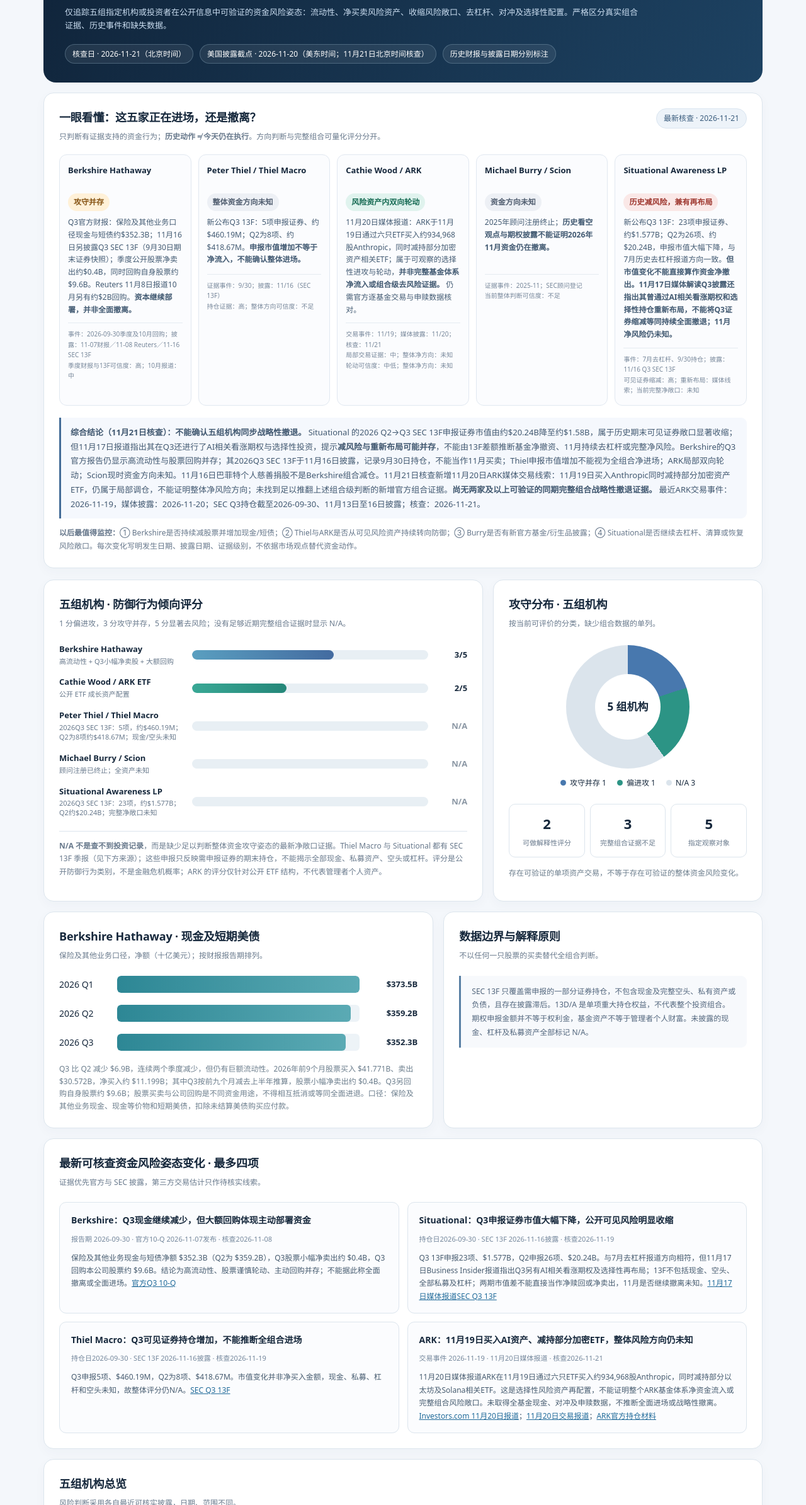
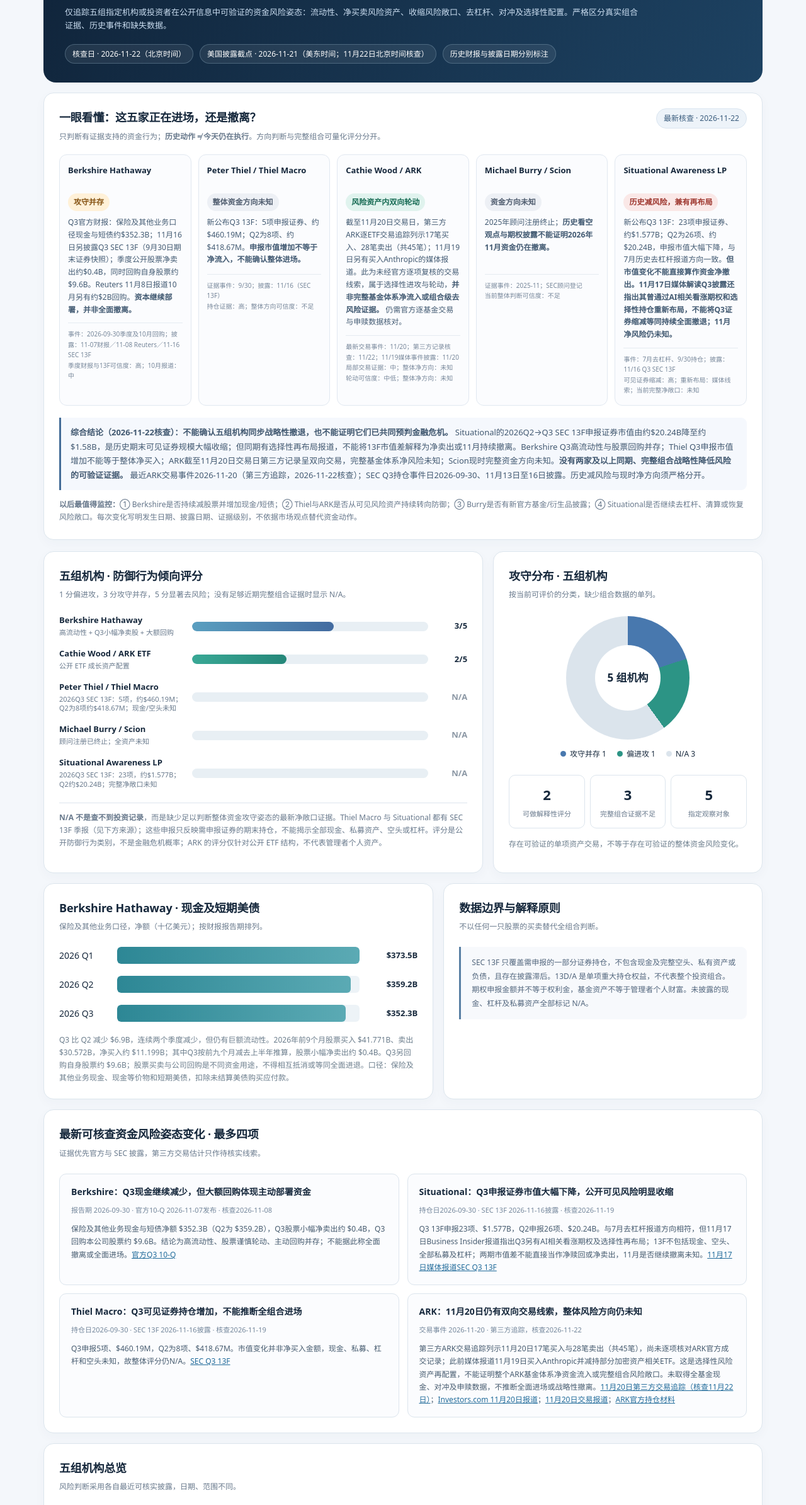
Before and after one commit to VincentJiangHY/smart-money-radar, a plain HTML site: page index.html in a window 1280 px wide. Shown: the part 120-2509 px from the top of the page at 63% size. Drawn offline with Linux system fonts and the light colour scheme.

Commit message:
Update Smart Money Radar evidence check for 2026-11-22

```diff
--- a/index.html
+++ b/index.html
@@ -37,18 +37,18 @@
       <div class="eyebrow">PUBLIC CAPITAL RISK MONITOR</div>
       <h1>Smart Money Radar｜投资机构大资金攻守追踪</h1>
       <p>仅追踪五组指定机构或投资者在公开信息中可验证的资金风险姿态：流动性、净买卖风险资产、收缩风险敞口、去杠杆、对冲及选择性配置。严格区分真实组合证据、历史事件和缺失数据。</p>
-      <div class="meta"><span class="chip">核查日 · 2026-11-21（北京时间）</span><span class="chip">美国披露截点 · 2026-11-20（美东时间；11月21日北京时间核查）</span><span class="chip">历史财报与披露日期分别标注</span></div>
+      <div class="meta"><span class="chip">核查日 · 2026-11-22（北京时间）</span><span class="chip">美国披露截点 · 2026-11-21（美东时间；11月22日北京时间核查）</span><span class="chip">历史财报与披露日期分别标注</span></div>
     </header>
     <section class="card stance" aria-labelledby="capital-direction">
-      <div class="stance-head"><div><h2 id="capital-direction">一眼看懂：这五家正在进场，还是撤离？</h2><p>只判断有证据支持的资金行为；<strong>历史动作 ≠ 今天仍在执行</strong>。方向判断与完整组合可量化评分分开。</p></div><span class="chip" style="color:#3b5d7e;background:#edf3f9;border-color:#dae5f0">最新核查 · 2026-11-21</span></div>
+      <div class="stance-head"><div><h2 id="capital-direction">一眼看懂：这五家正在进场，还是撤离？</h2><p>只判断有证据支持的资金行为；<strong>历史动作 ≠ 今天仍在执行</strong>。方向判断与完整组合可量化评分分开。</p></div><span class="chip" style="color:#3b5d7e;background:#edf3f9;border-color:#dae5f0">最新核查 · 2026-11-22</span></div>
       <div class="signals">
         <div class="signal"><div class="org">Berkshire Hathaway</div><span class="tag defensive">攻守并存</span><div class="why">Q3官方财报：保险及其他业务口径现金与短债约$352.3B；11月16日另披露Q3 SEC 13F（9月30日期末证券快照）；季度公开股票净卖出约$0.4B，同时回购自身股票约$9.6B。Reuters 11月8日报道10月另有约$2B回购。<strong>资本继续部署，并非全面撤离。</strong></div><div class="when">事件：2026-09-30季度及10月回购；披露：11-07财报／11-08 Reuters／11-16 SEC 13F<br>季度财报与13F可信度：高；10月报道：中</div></div>
         <div class="signal"><div class="org">Peter Thiel / Thiel Macro</div><span class="tag uncertain">整体资金方向未知</span><div class="why">新公布Q3 13F：5项申报证券、约$460.19M；Q2为8项、约$418.67M。<strong>申报市值增加不等于净流入，不能确认整体进场。</strong></div><div class="when">证据事件：9/30；披露：11/16（SEC 13F）<br>持仓证据：高；整体方向可信度：不足</div></div>
-        <div class="signal"><div class="org">Cathie Wood / ARK</div><span class="tag active">风险资产内双向轮动</span><div class="why">11月20日媒体报道：ARK于11月19日通过六只ETF买入约934,968股Anthropic，同时减持部分加密资产相关ETF；属于可观察的选择性进攻与轮动，<strong>并非完整基金体系净流入或组合级去风险证据。</strong> 仍需官方逐基金交易与申赎数据核对。</div><div class="when">交易事件：11/19；媒体披露：11/20；核查：11/21<br>局部交易证据：中；整体净方向：未知<br>轮动可信度：中低；整体净方向：未知</div></div>
+        <div class="signal"><div class="org">Cathie Wood / ARK</div><span class="tag active">风险资产内双向轮动</span><div class="why">截至11月20日交易日，第三方ARK逐ETF交易追踪列示17笔买入、28笔卖出（共45笔）；11月19日另有买入Anthropic的媒体报道。此为未经官方逐项复核的交易线索，属于选择性进攻与轮动，<strong>并非完整基金体系净流入或组合级去风险证据。</strong> 仍需官方逐基金交易与申赎数据核对。</div><div class="when">最新交易事件：11/20；第三方记录核查：11/22；11/19媒体事件披露：11/20<br>局部交易证据：中；整体净方向：未知<br>轮动可信度：中低；整体净方向：未知</div></div>
         <div class="signal"><div class="org">Michael Burry / Scion</div><span class="tag uncertain">资金方向未知</span><div class="why">2025年顾问注册终止；<strong>历史看空观点与期权披露不能证明2026年11月资金仍在撤离。</strong></div><div class="when">证据事件：2025-11；SEC顾问登记<br>当前整体判断可信度：不足</div></div>
         <div class="signal"><div class="org">Situational Awareness LP</div><span class="tag reduced">历史减风险，兼有再布局</span><div class="why">新公布Q3 13F：23项申报证券、约$1.577B；Q2为26项、约$20.24B，申报市值大幅下降，与7月历史去杠杆报道方向一致。<strong>但市值变化不能直接算作资金净撤出。11月17日媒体解读Q3披露还指出其曾通过AI相关看涨期权和选择性持仓重新布局，不能将Q3证券缩减等同持续全面撤退；11月净风险仍未知。</strong></div><div class="when">事件：7月去杠杆、9/30持仓；披露：11/16 Q3 SEC 13F<br>可见证券缩减：高；重新布局：媒体线索；当前完整净敞口：未知</div></div>
       </div>
-      <div class="stance-conclusion"><strong>综合结论（11月21日核查）：不能确认五组机构同步战略性撤退。</strong> Situational 的2026 Q2→Q3 SEC 13F申报证券市值由约$20.24B降至约$1.58B，属于历史期末可见证券敞口显著收缩；但11月17日报道指出其在Q3还进行了AI相关看涨期权与选择性投资，提示<strong>减风险与重新布局可能并存</strong>，不能由13F差额推断基金净撤资、11月持续去杠杆或完整净风险。Berkshire的Q3官方报告仍显示高流动性与股票回购并存；其2026Q3 SEC 13F于11月16日披露，记录9月30日持仓，不能当作11月买卖；Thiel申报市值增加不能视为全组合净进场；ARK局部双向轮动；Scion现时资金方向未知。11月16日巴菲特个人慈善捐股不是Berkshire组合减仓。11月21日核查新增11月20日ARK媒体交易线索：11月19日买入Anthropic同时减持部分加密资产ETF，仍属于局部调仓，不能证明整体净风险方向；未找到足以推翻上述组合级判断的新增官方组合证据。<strong>尚无两家及以上可验证的同期完整组合战略性撤退证据。</strong> 最近ARK交易事件：2026-11-19，媒体披露：2026-11-20；SEC Q3持仓截至2026-09-30、11月13日至16日披露；核查：2026-11-21。</div>
+      <div class="stance-conclusion"><strong>综合结论（2026-11-22核查）：不能确认五组机构同步战略性撤退，也不能证明它们已共同预判金融危机。</strong> Situational的2026Q2→Q3 SEC 13F申报证券市值由约$20.24B降至约$1.58B，是历史期末可见证券规模大幅收缩；但同期有选择性再布局报道，不能将13F市值差解释为净卖出或11月持续撤离。Berkshire Q3高流动性与股票回购并存；Thiel Q3申报市值增加不能等于整体净买入；ARK截至11月20日交易日第三方记录呈双向交易，完整基金体系净风险未知；Scion现时完整资金方向未知。<strong>没有两家及以上同期、完整组合战略性降低风险的可验证证据。</strong> 最近ARK交易事件2026-11-20（第三方追踪，2026-11-22核查）；SEC Q3持仓事件日2026-09-30、11月13日至16日披露。历史减风险与现时净方向须严格分开。</div>
       <p class="stance-note"><strong>以后最值得监控：</strong>① Berkshire是否持续减股票并增加现金/短债；② Thiel与ARK是否从可见风险资产持续转向防御；③ Burry是否有新官方基金/衍生品披露；④ Situational是否继续去杠杆、清算或恢复风险敞口。每次变化写明发生日期、披露日期、证据级别，不依据市场观点替代资金动作。</p>
     </section>
     <section class="main">
@@ -88,7 +88,7 @@
         <div class="event"><b>Berkshire：Q3现金继续减少，但大额回购体现主动部署资金</b><time>报告期 2026-09-30 · 官方10-Q 2026-11-07发布 · 核查2026-11-08</time><p>保险及其他业务现金与短债净额 $352.3B（Q2为 $359.2B），Q3股票小幅净卖出约 $0.4B，Q3回购本公司股票约 $9.6B。结论为高流动性、股票谨慎轮动、主动回购并存；不能据此称全面撤离或全面进场。<a target="_blank" rel="noopener noreferrer" href="https://www.berkshirehathaway.com/qtrly/3rdqtr26.pdf">官方Q3 10-Q</a></p></div>
         <div class="event"><b>Situational：Q3申报证券市值大幅下降，公开可见风险明显收缩</b><time>持仓日2026-09-30 · SEC 13F 2026-11-16披露 · 核查2026-11-19</time><p>Q3 13F申报23项、$1.577B，Q2申报26项、$20.24B。与7月去杠杆报道方向相符，但11月17日Business Insider报道指出Q3另有AI相关看涨期权及选择性再布局；13F不包括现金、空头、全部私募及杠杆；两期市值差不能直接当作净赎回或净卖出，11月是否继续撤离未知。<a target="_blank" rel="noopener noreferrer" href="https://www.businessinsider.com/leopold-aschenbrenner-hedge-fund-ai-stocks-q3-shaz-be-dram-2026-11">11月17日媒体报道</a><a target="_blank" rel="noopener noreferrer" href="https://www.sec.gov/Archives/edgar/data/2045724/000093583626000610/xslForm13F_X02/primary_doc.xml">SEC Q3 13F</a></p></div>
         <div class="event"><b>Thiel Macro：Q3可见证券持仓增加，不能推断全组合进场</b><time>持仓日2026-09-30 · SEC 13F 2026-11-16披露 · 核查2026-11-19</time><p>Q3申报5项、$460.19M，Q2为8项、$418.67M。市值变化并非净买入金额，现金、私募、杠杆和空头未知，故整体评分仍N/A。<a target="_blank" rel="noopener noreferrer" href="https://www.sec.gov/Archives/edgar/data/1562087/000131586326000787/xslForm13F_X02/primary_doc.xml">SEC Q3 13F</a></p></div>
-        <div class="event"><b>ARK：11月19日买入AI资产、减持部分加密ETF，整体风险方向仍未知</b><time>交易事件 2026-11-19 · 11月20日媒体报道 · 核查2026-11-21</time><p>11月20日媒体报道ARK在11月19日通过六只ETF买入约934,968股Anthropic，同时减持部分以太坊及Solana相关ETF。这是选择性风险资产再配置，不能证明整个ARK基金体系净资金流入或完整组合风险敞口。未取得全基金现金、对冲及申赎数据，不推断全面进场或战略性撤离。<a target="_blank" rel="noopener noreferrer" href="https://www.investors.com/news/cathie-wood-anthropic-ipo-ark-invest-etfs-spacex/">Investors.com 11月20日报道</a>；<a target="_blank" rel="noopener noreferrer" href="https://en.bloomingbit.io/feed/news/124910">11月20日交易报道</a>；<a target="_blank" rel="noopener noreferrer" href="https://www.ark-funds.com/download-fund-materials">ARK官方持仓材料</a></p></div>
+        <div class="event"><b>ARK：11月20日仍有双向交易线索，整体风险方向仍未知</b><time>交易事件 2026-11-20 · 第三方追踪，核查2026-11-22</time><p>第三方ARK交易追踪列示11月20日17笔买入与28笔卖出（共45笔），尚未逐项核对ARK官方成交记录；此前媒体报道11月19日买入Anthropic并减持部分加密资产相关ETF。这是选择性风险资产再配置，不能证明整个ARK基金体系净资金流入或完整组合风险敞口。未取得全基金现金、对冲及申赎数据，不推断全面进场或战略性撤离。<a target="_blank" rel="noopener noreferrer" href="https://www.arktradetiming.com/today">11月20日第三方交易追踪（核查11月22日）</a>；<a target="_blank" rel="noopener noreferrer" href="https://www.investors.com/news/cathie-wood-anthropic-ipo-ark-invest-etfs-spacex/">Investors.com 11月20日报道</a>；<a target="_blank" rel="noopener noreferrer" href="https://en.bloomingbit.io/feed/news/124910">11月20日交易报道</a>；<a target="_blank" rel="noopener noreferrer" href="https://www.ark-funds.com/download-fund-materials">ARK官方持仓材料</a></p></div>
       </div>
     </section>
     <section class="card" style="margin-top:16px">
@@ -113,7 +113,7 @@
         <li><a target="_blank" rel="noopener noreferrer" href="https://adviserinfo.sec.gov/Firm/167772">Scion SEC IAPD 顾问登记状态</a></li>
         <li><a target="_blank" rel="noopener noreferrer" href="https://www.sec.gov/Archives/edgar/data/2045724/000093583626000610/xslForm13F_X02/primary_doc.xml">Situational 2026 Q3 SEC 13F（23项，$1.577B；11月16日披露）</a>；<a target="_blank" rel="noopener noreferrer" href="https://www.sec.gov/Archives/edgar/data/2045724/000093583626000418/xslForm13F_X02/primary_doc.xml">Q2历史13F（26项，$20.24B）</a>；<a target="_blank" rel="noopener noreferrer" href="https://www.sec.gov/Archives/edgar/data/2068385/000093583626000500/xslSCHEDULE_13D_X02/primary_doc.xml">2026-09 SEC 13D/A</a></li>
       </ul></details>
-      <p class="note"><strong>2026-11-21新增核查：</strong>11月20日媒体报道ARK于11月19日买入约934,968股Anthropic，并减持部分加密资产ETF；局部交易不能代表完整组合净进出。<a target="_blank" rel="noopener noreferrer" href="https://www.investors.com/news/cathie-wood-anthropic-ipo-ark-invest-etfs-spacex/">Investors.com（11月20日）</a>。未取得足以重新评定五组机构完整组合风险方向的官方新增数据；保持分类及评分不变。</p><p class="note"><strong>2026-11-20历史核查：</strong>第三方ARK跨ETF持仓汇总（数据标注11月19日）显示多项风险资产持股数量增加，也有少数下降；这只是两个时点的股数对比，可能受到ETF份额申赎、拆股及数据修订影响，不能据此推算ARK主动净买入、净现金流或完整组合风险变化。<a target="_blank" rel="noopener noreferrer" href="https://blog.arkinvesttrades.com/combined-holdings/">11月19日第三方跨ETF持仓表</a>。保持ARK整体方向未知，评分不变。</p>
+      <p class="note"><strong>2026-11-22新增核查：</strong>截至11月20日交易日，第三方ARK逐ETF交易追踪显示17笔买入、28笔卖出（45笔），仍属局部双向交易；交易笔数不能换算净现金流或完整组合净风险。<a target="_blank" rel="noopener noreferrer" href="https://www.arktradetiming.com/today">第三方ARK交易追踪</a>；<a target="_blank" rel="noopener noreferrer" href="https://www.ark-funds.com/download-fund-materials">ARK官方资料核验入口</a>。未发现足以改变五家完整组合分类的新官方证据，评分保持不变。</p><p class="note"><strong>2026-11-21历史核查：</strong>11月20日媒体报道ARK于11月19日买入约934,968股Anthropic，并减持部分加密资产ETF；局部交易不能代表完整组合净进出。<a target="_blank" rel="noopener noreferrer" href="https://www.investors.com/news/cathie-wood-anthropic-ipo-ark-invest-etfs-spacex/">Investors.com（11月20日）</a>。未取得足以重新评定五组机构完整组合风险方向的官方新增数据；保持分类及评分不变。</p><p class="note"><strong>2026-11-20历史核查：</strong>第三方ARK跨ETF持仓汇总（数据标注11月19日）显示多项风险资产持股数量增加，也有少数下降；这只是两个时点的股数对比，可能受到ETF份额申赎、拆股及数据修订影响，不能据此推算ARK主动净买入、净现金流或完整组合风险变化。<a target="_blank" rel="noopener noreferrer" href="https://blog.arkinvesttrades.com/combined-holdings/">11月19日第三方跨ETF持仓表</a>。保持ARK整体方向未知，评分不变。</p>
       <p class="note">2026-11-20核查补充：Berkshire与ARK的2026Q3 13F分别于11月16日、11月13日披露（均为9月30日期末快照）；其存在并不自动证明全组合净买卖方向。截至11月20日未确认可改变五家资金方向分类的新增官方组合级证据。参考：<a target="_blank" rel="noopener noreferrer" href="https://valencemarkets.com/hedge-funds/filings/this-month">2026年11月13F申报日期索引（辅助，非SEC原件）</a>、<a target="_blank" rel="noopener noreferrer" href="https://squawkflow.com/institutions">ARK Q3 SEC申报编号索引</a>。原始SEC文件与历史证据见上方。</p>\n      <details><summary>辅助媒体和第三方交易线索</summary><ul>
         <li><a target="_blank" rel="noopener noreferrer" href="https://www.investing.com/news/company-news/cathie-woods-ark-sells-byd-stock-buys-kratos-defense-93CH-5026876">2026-11-13 ARK ETF交易报道：ARKQ卖出BYD、买入KTOS（局部交易，不代表全组合方向）</a>；<a target="_blank" rel="noopener noreferrer" href="https://arkk.vercel.app/today">11月13日ARK跨基金交易第三方表（11月16日核查）</a></li>
         <li><a target="_blank" rel="noopener noreferrer" href="https://www.benzinga.com/etfs/broad-u-s-equity-etfs/26/11/63228681/cathie-wood-ark-buys-coreweave-sells-palantir-archer-rocket-lab-amazon">Benzinga（2026-11-12）：ARK买卖CRWV、PLTR等（仅局部ETF交易）</a>；<a target="_blank" rel="noopener noreferrer" href="https://cathiesark.com/arkk/trades">ARKK 11月12日第三方交易记录</a></li>
@@ -129,7 +129,7 @@
         <li><a target="_blank" rel="noopener noreferrer" href="https://etfpeek.com/cathie-wood/">ETFpeek：ARK 第三方交易跟踪（不等于官方核实）</a></li>
       </ul></details>
     </section>
-    <footer><strong>Smart Money Radar · 公共研究仪表盘</strong> · 当前快照核查日期 2026-11-21。今后更新同一 <code>index.html</code> 文件即可维持固定网页地址。本站仅汇总公开证据供研究参考，不构成投资建议。</footer>
+    <footer><strong>Smart Money Radar · 公共研究仪表盘</strong> · 当前快照核查日期 2026-11-22。今后更新同一 <code>index.html</code> 文件即可维持固定网页地址。本站仅汇总公开证据供研究参考，不构成投资建议。</footer>
   </div>
 </body>
 </html>
```
